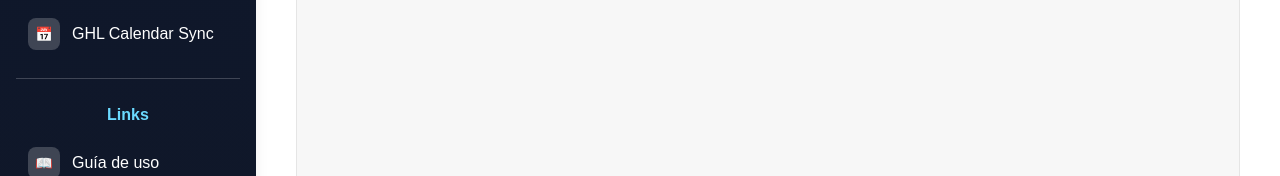
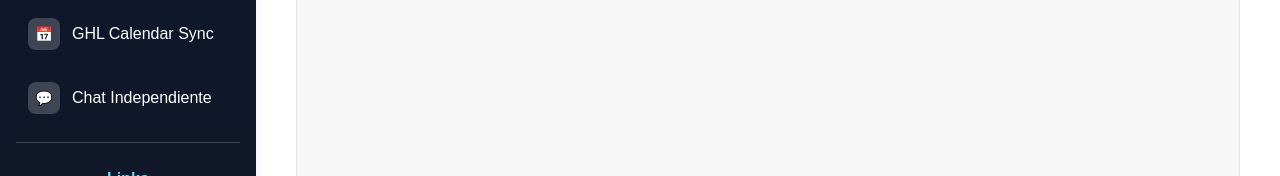
Before and after one commit to Carlos-Mantilla/test-automatizados-careflow, a Next.js app: page / in a window 1280 px wide. Shown: the part 215-391 px from the top of the page. Built offline with nearby package versions, Linux system fonts and the light colour scheme.

Commit message:
chat independiente item menu added

```diff
--- a/src/app/components/Header.tsx
+++ b/src/app/components/Header.tsx
@@ -49,6 +49,19 @@ const Header = () => {
                                 <span className="text-sm">📅</span>
                             </div>
                             <span className="font-medium">GHL Calendar Sync</span>
+                        </Link>
+                    </li>
+                    <li>
+                        <Link
+                            href="https://apps-bots-chat-independiente.fevig1.easypanel.host/"
+                            target="_blank"
+                            rel="noopener noreferrer"
+                            className="flex items-center space-x-3 p-3 rounded-lg hover:bg-white/10 transition-colors duration-200 group"
+                        >
+                            <div className="w-8 h-8 bg-white/20 rounded-lg flex items-center justify-center group-hover:bg-white/30 transition-colors">
+                                <span className="text-sm">💬</span>
+                            </div>
+                            <span className="font-medium">Chat Independiente</span>
                         </Link>
                     </li>
 
```
